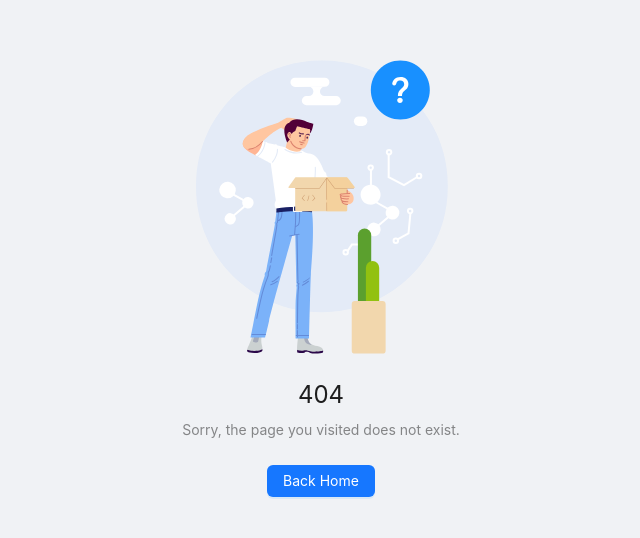
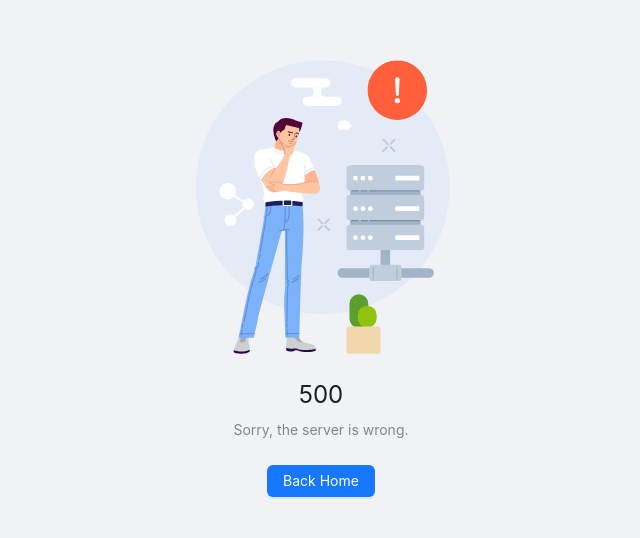
Before and after one commit to Wuttiwat2001/vue-event-registration, a Vue app: page /500 in a window 1280 px wide. Before the commit this address led to /404. Shown: the part 122-660 px from the top of the page, without its empty margins (319-959 px from the left). Built offline with nearby package versions, Linux system fonts and the light colour scheme.

Commit message:
check page not found error authorized

```diff
--- a/src/App.vue
+++ b/src/App.vue
@@ -9,7 +9,7 @@ import { useRoute } from "vue-router";
 const authStore = useAuthStore();
 const route = useRoute();
 
-const isRouteErrorPage = computed(() => route.name === "NotFound");
+const isRouteErrorPage = computed(() => route.name === "notFoundPage" || route.name === "errorPage" || route.name === "authorizedPage");
 
 onMounted(() => {
   authStore.restoreLogin();
--- a/src/components/layout/Content.vue
+++ b/src/components/layout/Content.vue
@@ -6,11 +6,11 @@ import { useAuthStore } from "@/stores/useAuthStore";
 const route = useRoute();
 const authStore = useAuthStore();
 
-const isRouteErrorPage = computed(() => route.name === "NotFound" || route.name === "Error");
+const isRouteErrorPage = computed(() => route.name === "notFoundPage" || route.name === "errorPage" || route.name === "authorizedPage");
 
 const layoutClasses = computed(() => {
   if (isRouteErrorPage.value) {
-    return "";
+    return "tw-bg-[#f0f2f5]";
   }
   return authStore.user.isLoggedIn ? "tw-p-6 tw-mx-6 tw-mt-4 tw-bg-white" : "";
 });
--- a/src/router/index.js
+++ b/src/router/index.js
@@ -2,7 +2,9 @@ import * as vueRouter from "vue-router";
 import { useAuthStore } from "@/stores/useAuthStore";
 import EventRegistration from "@/views/EventRegistration.vue";
 import Login from "@/views/Login.vue";
-import NoFound from "@/views/NotFound.vue";
+import NoFoundPage from "@/views/NotFoundPage.vue";
+import ErrorPage from "@/views/ErrorPage.vue";
+import AuthorizedPage from "@/views/AuthorizedPage.vue";
 
 const routes = [
   {
@@ -17,9 +19,19 @@ const routes = [
     meta: { isSecured: true },
   },
   {
+    path: "/403",
+    name: "authorizedPage",
+    component: AuthorizedPage,
+  },
+  {
     path: "/404",
-    name: "NotFound",
-    component: NoFound,
+    name: "notFoundPage",
+    component: NoFoundPage,
+  },
+  {
+    path: "/500",
+    name: "errorPage",
+    component: ErrorPage,
   },
   {
     path: "/",
@@ -47,7 +59,7 @@ router.beforeEach((to, _from, next) => {
     }
   } else {
     if (authStore.user.isLoggedIn) {
-      if (to.name === "NotFound") {
+      if (to.name === "notFoundPage" || to.name === "errorPage" || to.name === "authorizedPage") {
         next();
       } else {
         router.push("/event");
--- a/src/services/httpClient.js
+++ b/src/services/httpClient.js
@@ -2,6 +2,7 @@ import axios from "axios";
 import join from "url-join";
 import { apiUrl } from "@/services/constants";
 import { message } from "ant-design-vue";
+import router from "@/router";
 
 const isAbsoluteURLRegex = /^(?:\w+:)\/\//;
 
@@ -42,16 +43,19 @@ httpClient.interceptors.response.use(
         case 401:
           localStorage.removeItem("user");
           localStorage.removeItem("token");
-          window.location.href = "/";
+          router.push("/login");
           break;
         case 403:
-          console.error("Forbidden:", response.data.message);
+          console.error("Forbidden:", response.data.error);
+          router.push("/403");
           break;
         case 404:
-          message.error(`${response.data.message}`);
+          message.error(`${response.data.error}`);
+          router.push("/404");
           break;
         case 500:
           message.error(`${response.data.error}`);
+          router.push("/500");
           break;
         default:
           message.error(`${response.data.message}`);
--- /dev/null
+++ b/src/views/AuthorizedPage.vue
@@ -0,0 +1,28 @@
+<script setup>
+import router from "@/router";
+
+const goHome = () => {
+  router.push({ path: "/" });
+};
+</script>
+<template>
+  <a-row
+    type="flex"
+    justify="center"
+    align="middle"
+    style="height: 100vh"
+    class="tw-bg-[#f0f2f5] tw-px-10"
+  >
+    <a-col :span="24">
+      <a-result
+        status="403"
+        title="403"
+        sub-title="Sorry, you are not authorized to access this page."
+      >
+        <template #extra>
+          <a-button @click="goHome" type="primary">Back Home</a-button>
+        </template>
+      </a-result>
+    </a-col>
+  </a-row>
+</template>
--- /dev/null
+++ b/src/views/ErrorPage.vue
@@ -0,0 +1,24 @@
+<script setup>
+import router from "@/router";
+
+const goHome = () => {
+  router.push({ path: "/" });
+};
+</script>
+<template>
+  <a-row
+    type="flex"
+    justify="center"
+    align="middle"
+    style="height: 100vh"
+    class="tw-bg-[#f0f2f5] tw-px-10"
+  >
+    <a-col :span="24">
+      <a-result status="500" title="500" sub-title="Sorry, the server is wrong.">
+        <template #extra>
+          <a-button @click="goHome" type="primary">Back Home</a-button>
+        </template>
+      </a-result>
+    </a-col>
+  </a-row>
+</template>
```
Also changed, not shown: src/views/NotFoundPage.vue (renamed from src/views/NotFound.vue).
